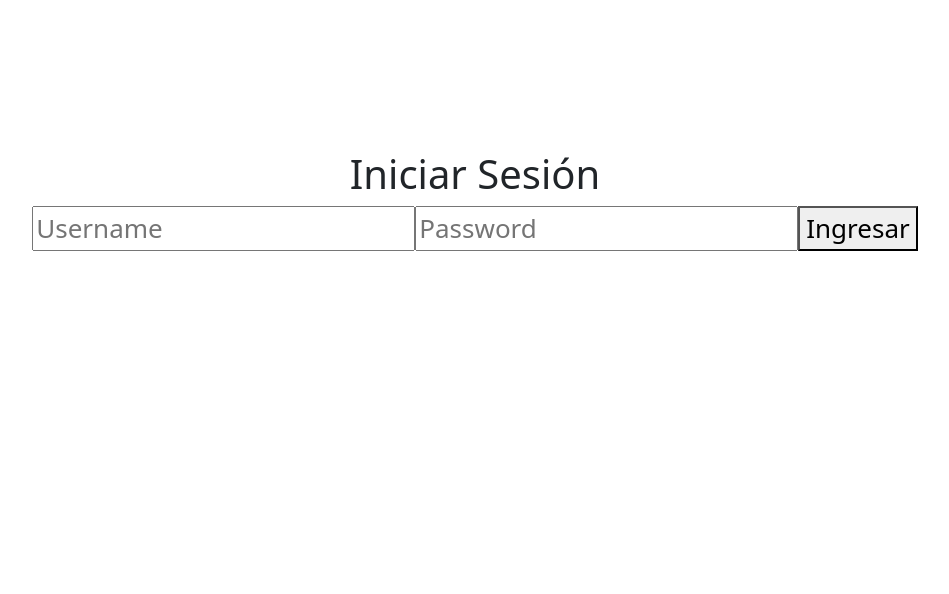
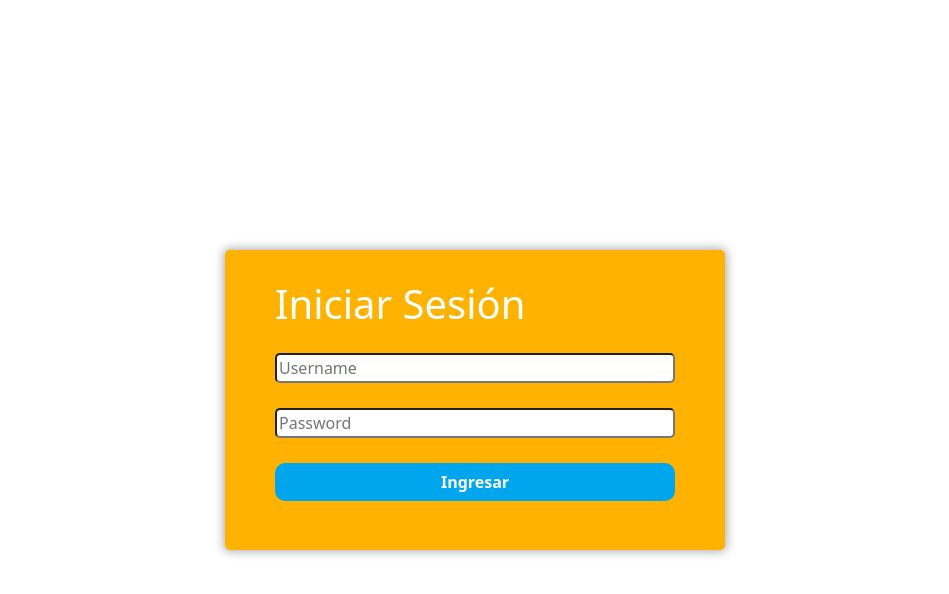
Before and after one commit to Andrea-VP/Pineapple-Supermarket-App, a React (Create React App) app: page / in a window 1280 px wide. Shown: the top 594 px of the page, without its empty margins (165-1114 px from the left). Built offline with nearby package versions, Linux system fonts and the light colour scheme; a web font is replaced by a local one.

Commit message:
arreglando estilos

```diff
--- a/src/view-controller/LogIn.js
+++ b/src/view-controller/LogIn.js
@@ -4,8 +4,8 @@ import {send} from '../functions/functions'
 
 function LogIn() {
     return (
-    <div className="App">
-      <header className="App-header">
+    <div className="cont">
+      <header className="form">
        <h1>Iniciar Sesión</h1>
         <form>
           <input required type="text" name="name" id="name" placeholder="Username"/>
```
